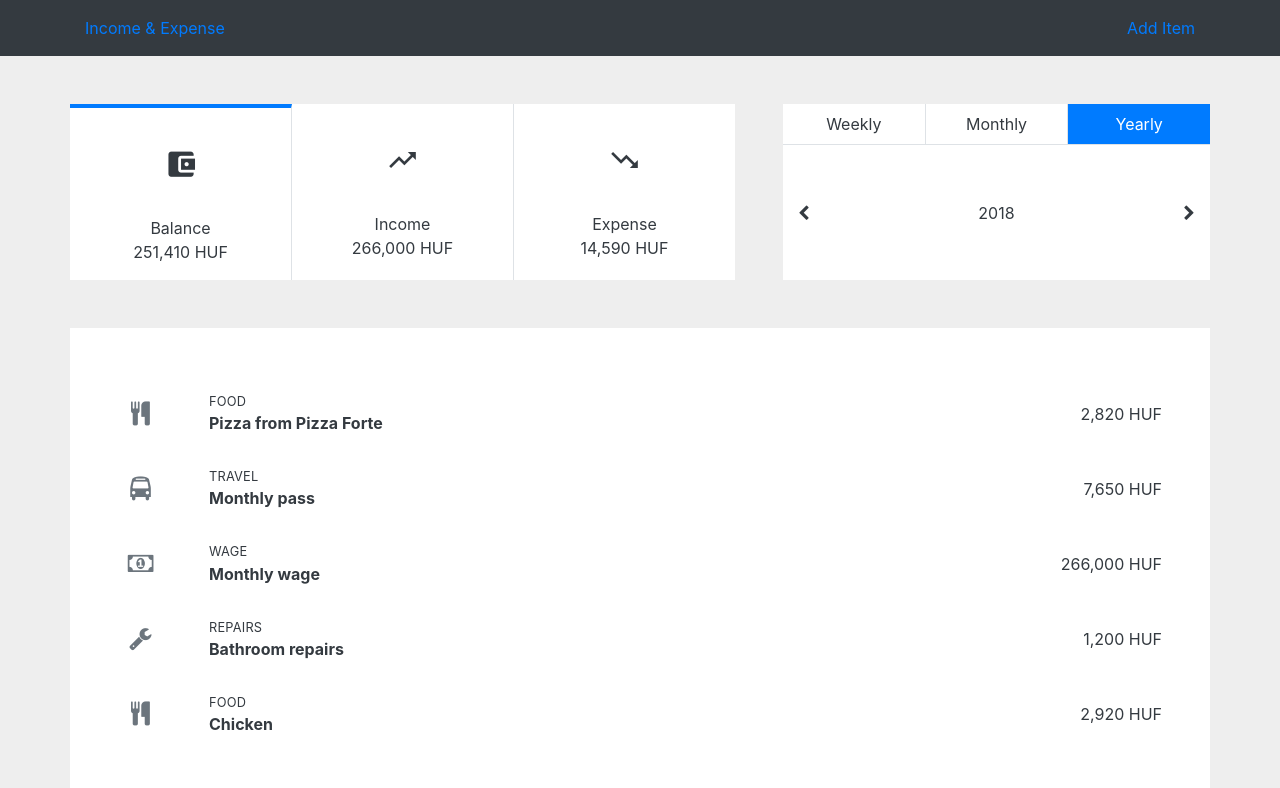
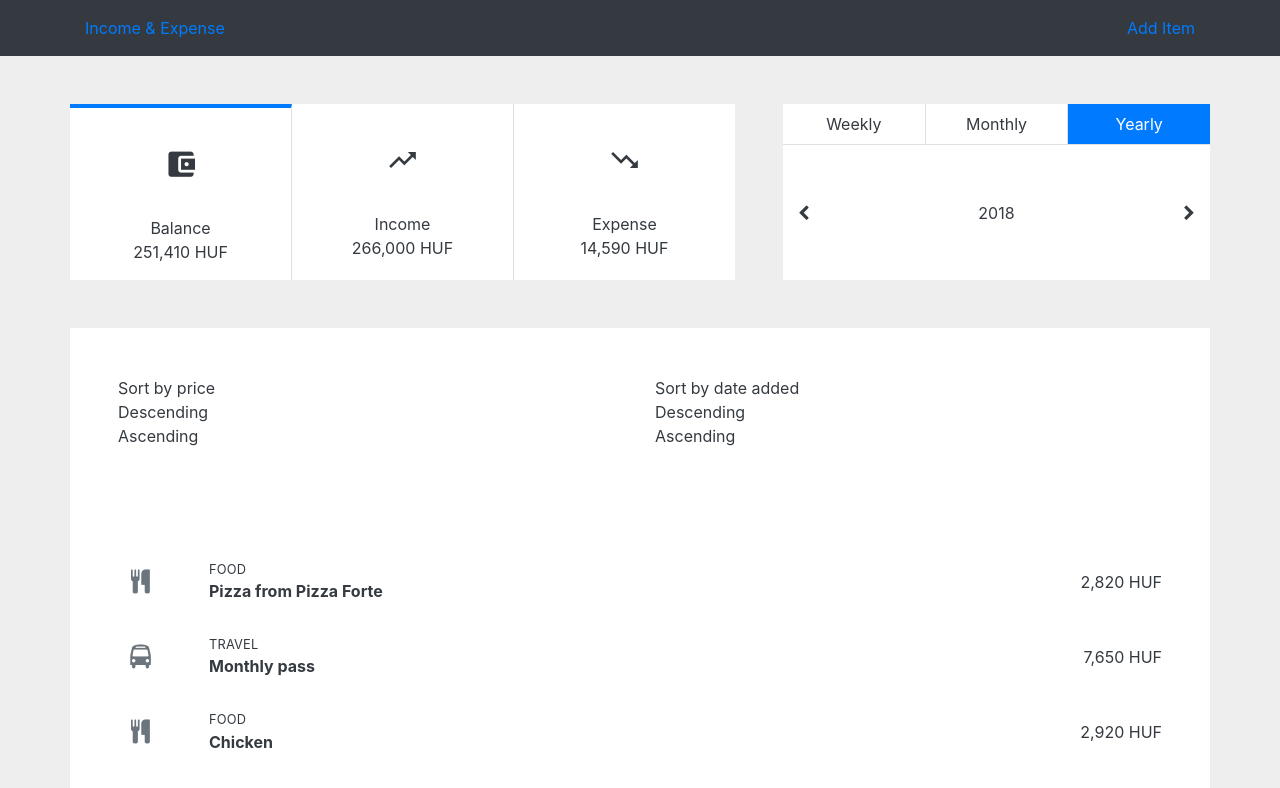
Before and after one commit to barnabasmolnar/income-expense, a React (Create React App) app: page / in a window 1280 px wide. Shown: the top 788 px of the page. Built offline with nearby package versions, Linux system fonts and the light colour scheme.

Commit message:
Sort functionality added. Items can be sorted by amount and date added. In asc and desc order.

```diff
--- a/package.json
+++ b/package.json
@@ -15,6 +15,7 @@
     "react-dom": "^16.2.0",
     "react-redux": "^5.0.7",
     "react-router-dom": "^4.2.2",
+    "react-transition-group": "^2.3.1",
     "redux": "^3.7.2",
     "uuid": "^3.2.1"
   },
--- a/src/App.js
+++ b/src/App.js
@@ -4,6 +4,7 @@ import NavBar from "./NavBar/NavBar";
 import Main from "./Main/Main";
 import AddItem from "./AddItem/AddItem";
 import { BrowserRouter as Router, Route } from "react-router-dom";
+// import { TransitionGroup, CSSTransition } from "react-transition-group";
 import EditItem from "./EditItem/EditItem";
 
 const App = () => (
--- a/src/App.scss
+++ b/src/App.scss
@@ -7,7 +7,7 @@
 @import "node_modules/bootstrap/scss/reboot";
 @import "node_modules/bootstrap/scss/grid";
 @import "node_modules/bootstrap/scss/utilities";
-@import "node_modules/bootstrap/scss/modal";
+// @import "node_modules/bootstrap/scss/modal";
 @import "node_modules/bootstrap/scss/forms";
 @import "node_modules/bootstrap/scss/custom-forms";
 @import "node_modules/bootstrap/scss/alert";
--- a/src/Items/Items.js
+++ b/src/Items/Items.js
@@ -1,22 +1,49 @@
 import React from 'react';
 import { connect } from "react-redux";
+import { bindActionCreators } from "redux";
+import { sortItem } from "../actions/index";
 import Item from "./Item";
 import { getWeek, inPeriod, hasType } from "../helpers";
 
 const visibilityFilter = state => state.items.filter( item => inPeriod(state.date, item) && hasType(state.type, item) );
+const sortFilter = (state, items) => {
+    return state.order === "desc"
+    ? items.sort((a,b) => b[state.prop] - a[state.prop])
+    : items.sort((a,b) => a[state.prop] - b[state.prop]);
+}
 
 const Items = props => {
     return (
-        <div className="container items bg-white p-sm-5">
-            {
-                props.items.map( item => <Item {...item} key={item.id} /> )
-            }
+        <div>
+            <div className="container bg-white p-sm-5 sort-items">
+                <div className="row">
+                    <div className="col-sm sort__by-price">
+                        <div>Sort by price</div>
+                        <div className="sort--desc" onClick={() => props.sortItem("amount", "desc")}>Descending</div>
+                        <div className="sort--asc" onClick={() => props.sortItem("amount", "asc")}>Ascending</div>
+                    </div>
+                    <div className="col-sm sort__by-date">
+                        <div>Sort by date added</div>
+                        <div className="sort--desc" onClick={() => props.sortItem("dateAdded", "desc")}>Descending</div>
+                        <div className="sort--asc" onClick={() => props.sortItem("dateAdded", "asc")}>Ascending</div>
+                    </div>
+                </div>
+            </div>
+            <div className="container items bg-white p-sm-5">
+                {
+                    props.items.map( item => <Item {...item} key={item.id} /> )
+                }
+            </div>
         </div>
     )
 }
 
+const mapDispatchToProps = dispatch => bindActionCreators({
+    sortItem,
+}, dispatch);
+
 const mapStateToProps = state => ({
-    items: visibilityFilter(state)
+    items: sortFilter(state.sortItems, visibilityFilter(state))
 });
 
-export default connect(mapStateToProps)(Items);
+export default connect(mapStateToProps, mapDispatchToProps)(Items);
--- a/src/actions/index.js
+++ b/src/actions/index.js
@@ -6,6 +6,7 @@ export const CHANGE_TYPE = "CHANGE_TYPE";
 export const ADD_ITEM = "ADD_ITEM";
 export const REMOVE_ITEM = "REMOVE_ITEM";
 export const EDIT_ITEM = "EDIT_ITEM";
+export const SORT_ITEM = "SORT_ITEM";
 
 // Action creators
 export const changePeriod = period => ({ type: CHANGE_PERIOD, period });
@@ -15,3 +16,4 @@ export const changeType = newType => ({ type: CHANGE_TYPE, newType });
 export const addItem = item => ({ type: ADD_ITEM, item });
 export const removeItem = id => ({ type: REMOVE_ITEM, id });
 export const editItem = item => ({ type: EDIT_ITEM, item });
+export const sortItem = (prop, order) => ({ type: SORT_ITEM, prop, order });
--- a/src/reducers/index.js
+++ b/src/reducers/index.js
@@ -22,7 +22,8 @@ import {
     changeType,
     ADD_ITEM,
     REMOVE_ITEM,
-    EDIT_ITEM
+    EDIT_ITEM,
+    SORT_ITEM
 } from "../actions/index";
 import uuid from "uuid/v1";
 
@@ -132,6 +133,15 @@ const items = (state = initialItems, action) => {
             return state;
     }
 }
+const initialSortState = { prop: "dateAdded", order: "desc" };
+const sortItems = (state = initialSortState, action) => {
+    switch (action.type) {
+        case SORT_ITEM:
+            return { prop: action.prop, order: action.order };
+        default:
+            return state;
+    }
+}
 
 const date = (state = initialDate, action) => {
     switch (action.type) {
@@ -150,6 +160,7 @@ const type = (state = null, action) => action.type === CHANGE_TYPE ? action.newT
 
 const reducers = combineReducers({
     items,
+    sortItems,
     date,
     type
 });
```
Also changed, not shown: src/_index.scss (+10 -0 lines).
